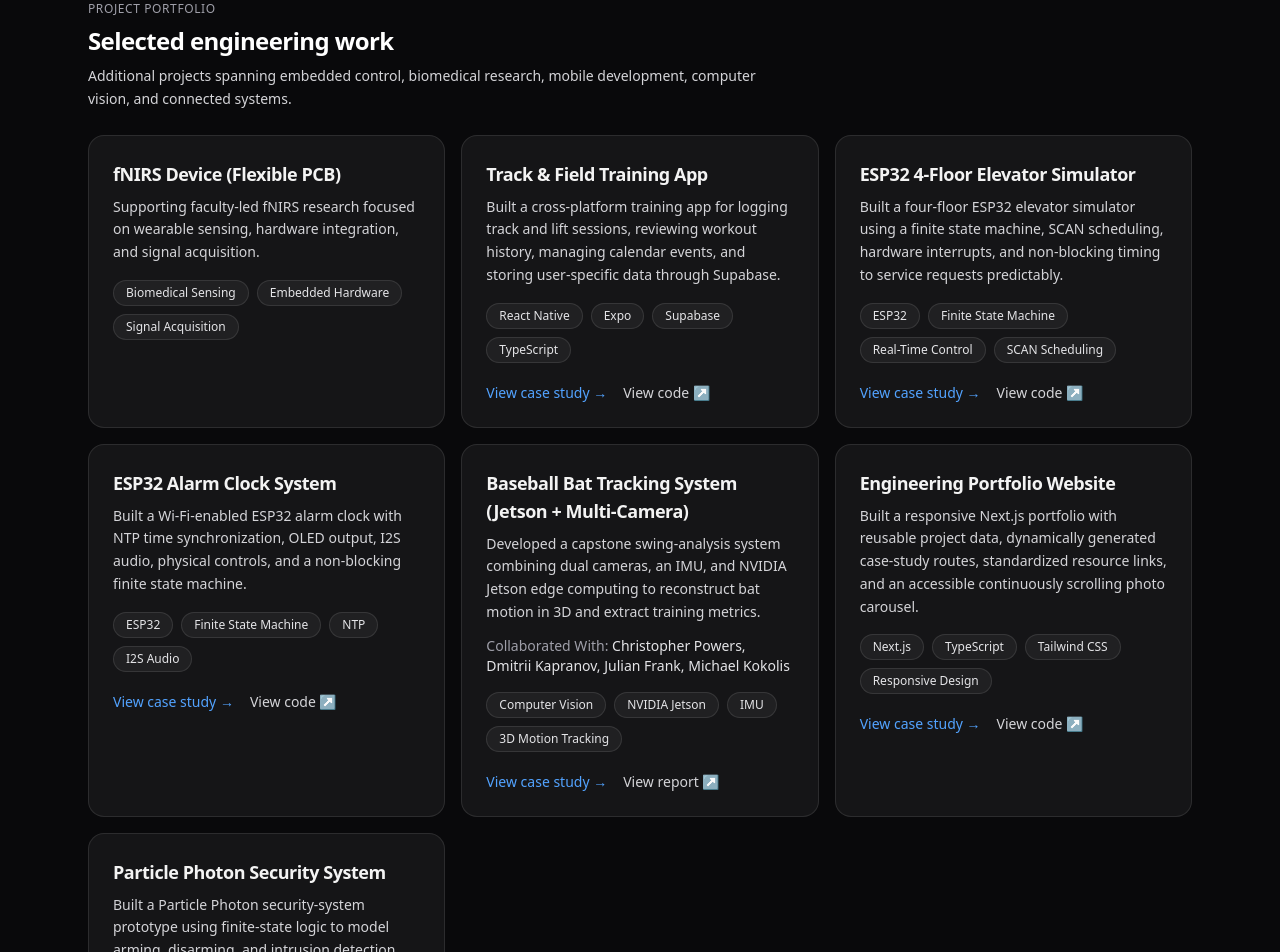
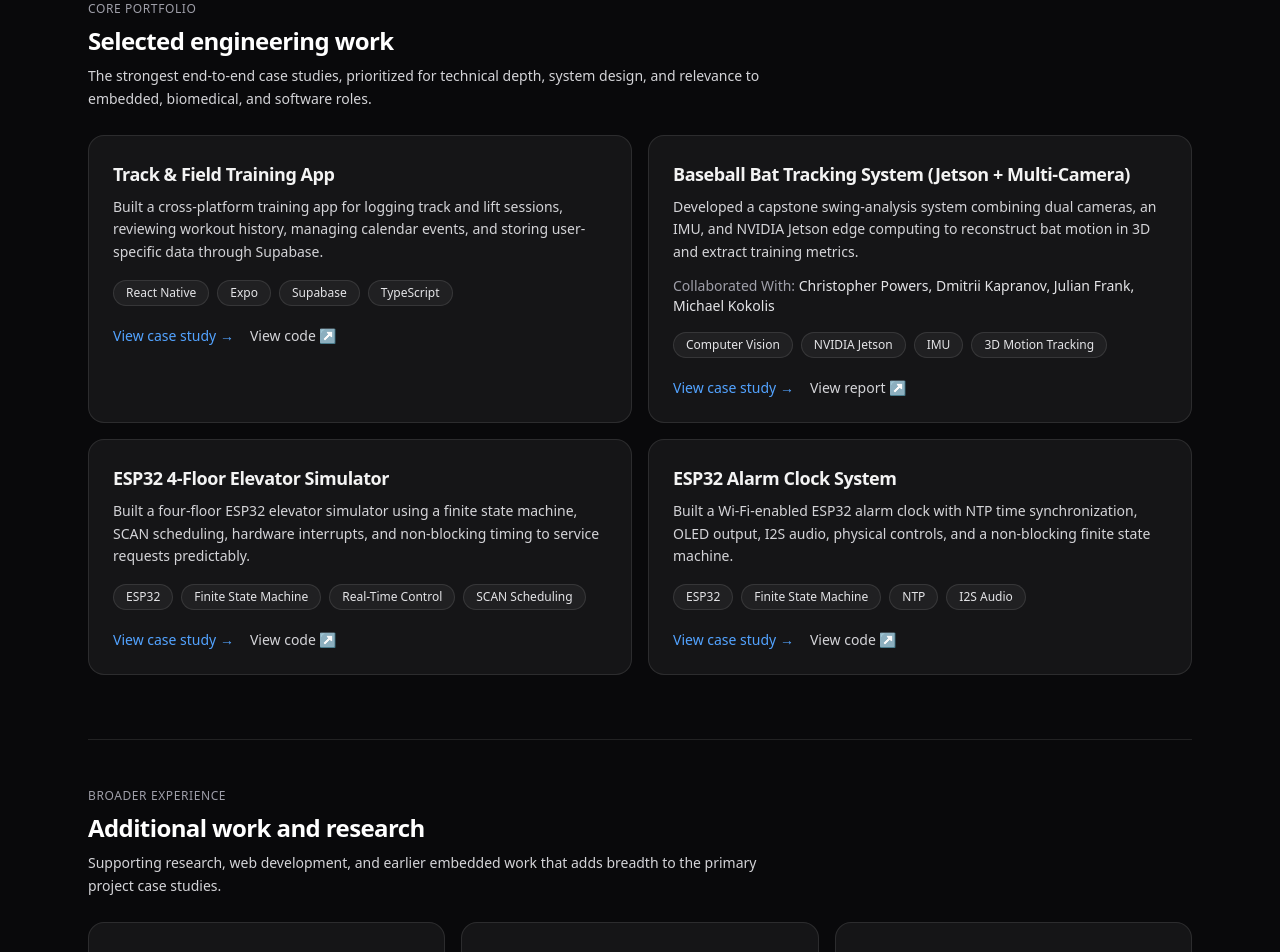
Before and after one commit to aprescod12/aprescod-portfolio-website, a Next.js app: page /projects in a window 1280 px wide. Shown: the part 680-1632 px from the top of the page. Built offline with nearby package versions, Linux system fonts and the light colour scheme.

Commit message:
Curate projects into selected and additional work

```diff
--- a/src/app/projects/page.tsx
+++ b/src/app/projects/page.tsx
@@ -6,9 +6,22 @@ import SectionHeading from "@/components/SectionHeading";
 import ProjectCard from "@/components/ProjectCard";
 import { getProjectLinkLabel, projects } from "@/lib/projects";
 
+const selectedProjectTitles = [
+  "Track & Field Training App",
+  "Baseball Bat Tracking System (Jetson + Multi-Camera)",
+  "ESP32 4-Floor Elevator Simulator",
+  "ESP32 Alarm Clock System",
+];
+
 export default function ProjectsPage() {
   const featured = projects.find((project) => project.featured);
   const rest = projects.filter((project) => !project.featured);
+  const selected = selectedProjectTitles.flatMap((title) => {
+    const project = rest.find((item) => item.title === title);
+    return project ? [project] : [];
+  });
+  const selectedTitles = new Set(selected.map((project) => project.title));
+  const additional = rest.filter((project) => !selectedTitles.has(project.title));
   const featuredResourceLabel = featured ? getProjectLinkLabel(featured) : null;
 
   return (
@@ -116,22 +129,43 @@ export default function ProjectsPage() {
 
       <section>
         <div className="mb-6 max-w-2xl">
-          <p className="text-xs uppercase tracking-wider text-zinc-400">Project portfolio</p>
+          <p className="text-xs uppercase tracking-wider text-zinc-400">Core portfolio</p>
           <h2 className="mt-2 text-2xl font-semibold tracking-tight text-white">
             Selected engineering work
           </h2>
           <p className="mt-2 text-sm leading-relaxed text-zinc-300">
-            Additional projects spanning embedded control, biomedical research, mobile development,
-            computer vision, and connected systems.
+            The strongest end-to-end case studies, prioritized for technical depth, system design,
+            and relevance to embedded, biomedical, and software roles.
           </p>
         </div>
 
-        <div className="grid gap-4 md:grid-cols-2 lg:grid-cols-3">
-          {rest.map((project) => (
+        <div className="grid gap-4 md:grid-cols-2">
+          {selected.map((project) => (
             <ProjectCard key={project.title} project={project} />
           ))}
         </div>
       </section>
+
+      {additional.length ? (
+        <section className="mt-16 border-t border-white/10 pt-12">
+          <div className="mb-6 max-w-2xl">
+            <p className="text-xs uppercase tracking-wider text-zinc-400">Broader experience</p>
+            <h2 className="mt-2 text-2xl font-semibold tracking-tight text-white">
+              Additional work and research
+            </h2>
+            <p className="mt-2 text-sm leading-relaxed text-zinc-300">
+              Supporting research, web development, and earlier embedded work that adds breadth to
+              the primary project case studies.
+            </p>
+          </div>
+
+          <div className="grid gap-4 md:grid-cols-2 lg:grid-cols-3">
+            {additional.map((project) => (
+              <ProjectCard key={project.title} project={project} />
+            ))}
+          </div>
+        </section>
+      ) : null}
 
       <section className="mt-10 rounded-2xl border border-white/10 bg-white/5 p-6">
         <h3 className="font-semibold tracking-tight">Public project resources</h3>
```
